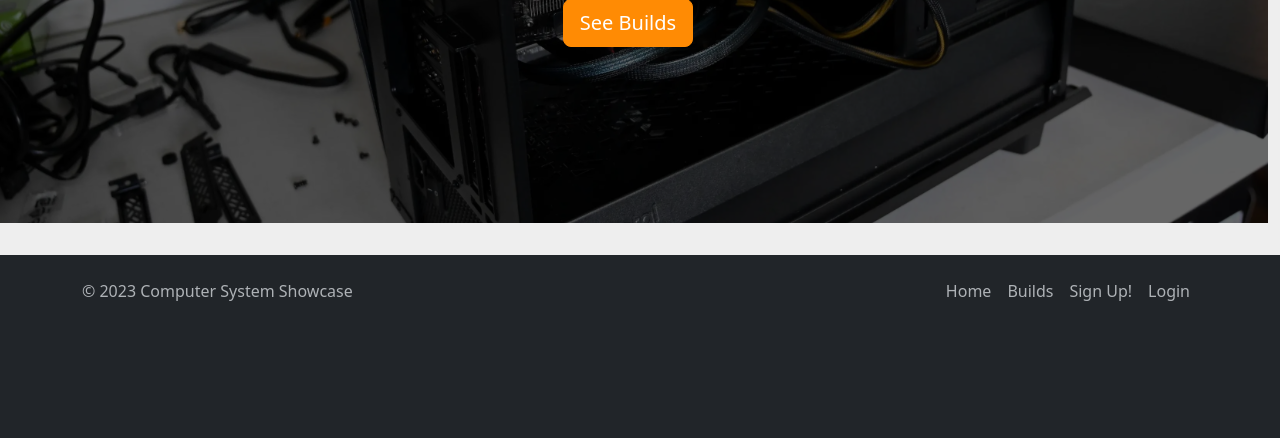
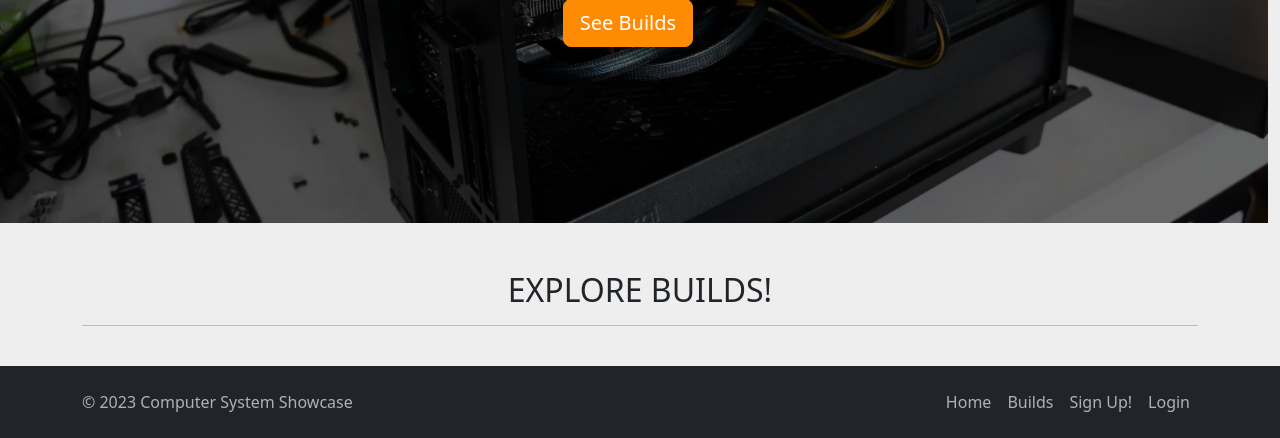
Before and after one commit to alexkavanagh-dev/computer-system-showcase, a Django app: page / in a window 1280 px wide. Shown: the part 493-931 px from the top of the page. Before the commit the page ends 794 px from the top, so only its background shows below. Run offline with Django 3.2, Linux system fonts and the light colour scheme; data that the repository does not hold is empty; some libraries are stand-ins or nearby versions.

Commit message:
Improve homepage post-list styling and paginate by 12

```diff
--- a/posts/views.py
+++ b/posts/views.py
@@ -14,7 +14,7 @@ class PostList(generic.ListView):
     model = Post
     querySet = Post.objects.order_by('-created_on')
     template_name = 'index.html'
-    paginate_by = 8
+    paginate_by = 12
 
 
 class PostDetail(View):
--- a/templates/index.html
+++ b/templates/index.html
@@ -16,8 +16,10 @@
     <div class="row">
 
         <!-- Posts Column -->
-        <div id="post-list" class="col-12 mt-3">
-            <div class="row">
+        <div id="post-list" class="col-12">
+            <h2 class="col-10 offset-1 text-center mt-5 mb-3">EXPLORE BUILDS!</h2>
+            <hr>
+            <div class="row mt-4">
             {% for post in post_list %}
                 <div id="post-thumb" class="col-lg-3">
                     <div class="card mb-4">
```
